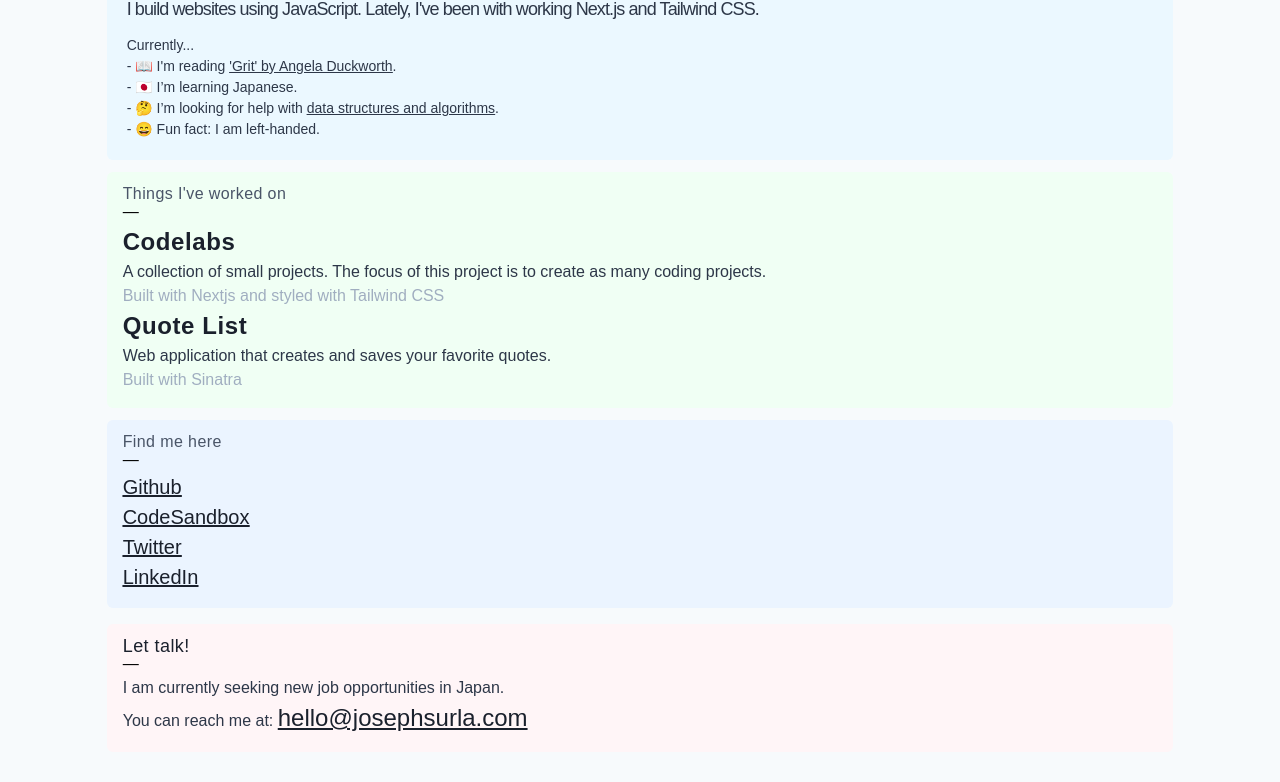
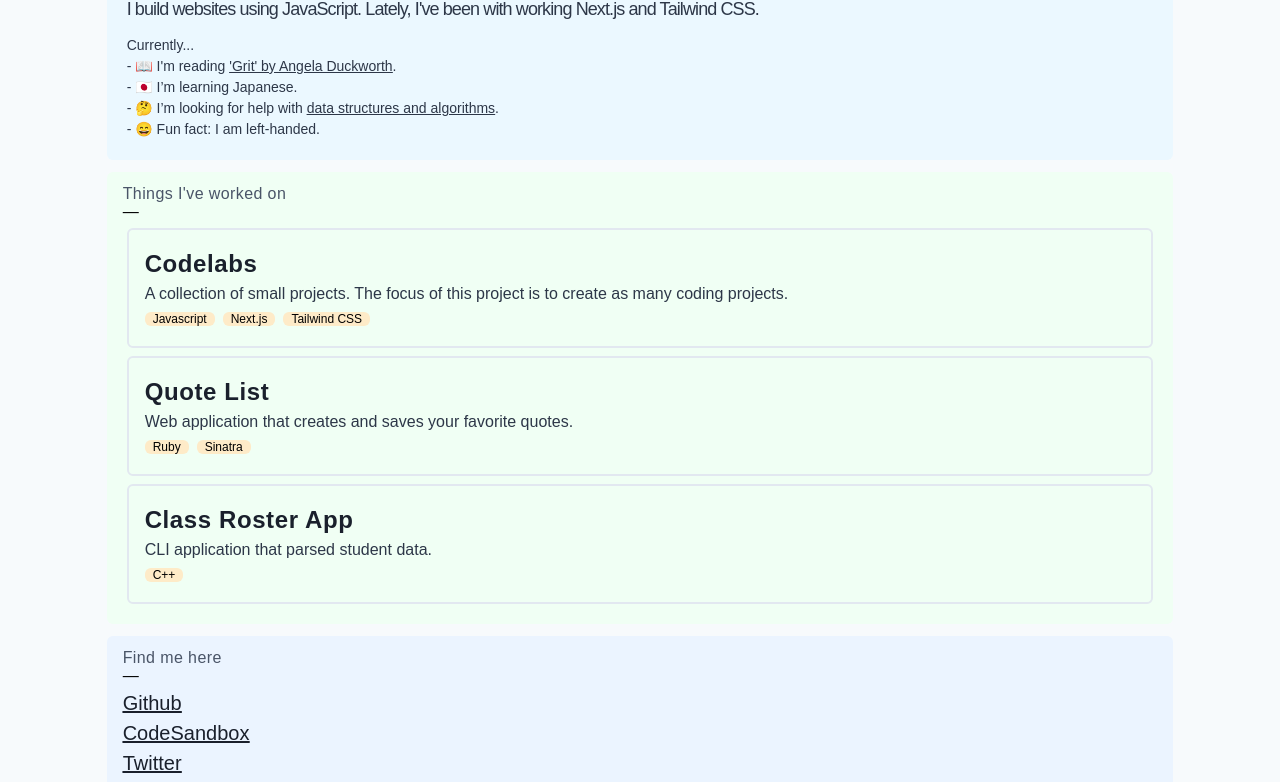
Before and after one commit to surla/josephsurla-v1, a Next.js app: page / in a window 1280 px wide. Shown: the part 461-1243 px from the top of the page. Built offline with nearby package versions, Linux system fonts and the light colour scheme.

Commit message:
Add flexbox to projects

```diff
--- a/components/projects.js
+++ b/components/projects.js
@@ -1,33 +1,47 @@
 const projects = [
   {
     title: "Codelabs",
+    url: "https://github.com/surla/",
     description:
       "A collection of small projects. The focus of this project is to create as many coding projects.",
-    technology: "Built with Nextjs and styled with Tailwind CSS",
+    tags: ["Javascript", "Next.js", "Tailwind CSS"],
   },
   {
     title: "Quote List",
+    url: "https://github.com/surla/quote-list",
     description: "Web application that creates and saves your favorite quotes.",
-    technology: "Built with Sinatra",
+    tags: ["Ruby", "Sinatra"],
+  },
+  {
+    title: "Class Roster App",
+    url: "https://github.com/surla/ClassRosterApp",
+    description: "CLI application that parsed student data.",
+    tags: ["C++"],
   },
 ];
 
 export default function Projects() {
   return (
     <div className="container mx-auto bg-green-100 w-10/12 rounded-md p-4">
-      <h3 className="text-gray-700 leading-3 tracking-wide">
+      <h3 className="text-xs lg:text-base text-gray-700 leading-3 tracking-wide">
         Things I've worked on
       </h3>
       &mdash;
-      <div className="">
-        {projects.map(({ title, description, technology }) => (
-          <div>
-            <div className="text-2xl font-bold text-gray-900 tracking-wide">
-              {title}
+      <div className="flex flex-col content-between text-xs lg:text-base">
+        {projects.map(({ title, url, description, tags }) => (
+          <a href={url}>
+            <div className="p-4 m-1 border-solid border-2 border-gray-300 rounded-md hover:border-blue-300 hover:bg-blue-200">
+              <div className="text-lg lg:text-2xl font-bold text-gray-900 tracking-wide">
+                {title}
+              </div>
+              <p className="text-gray-800">{description}</p>
+              {tags.map((value) => (
+                <span className="text-xs pl-2 pr-2 mr-2 bg-orange-200 rounded-md text-black">
+                  {value}
+                </span>
+              ))}
             </div>
-            <p className="text-gray-800">{description}</p>
-            <p className="text-md text-gray-500">{technology}</p>
-          </div>
+          </a>
         ))}
       </div>
     </div>
```
